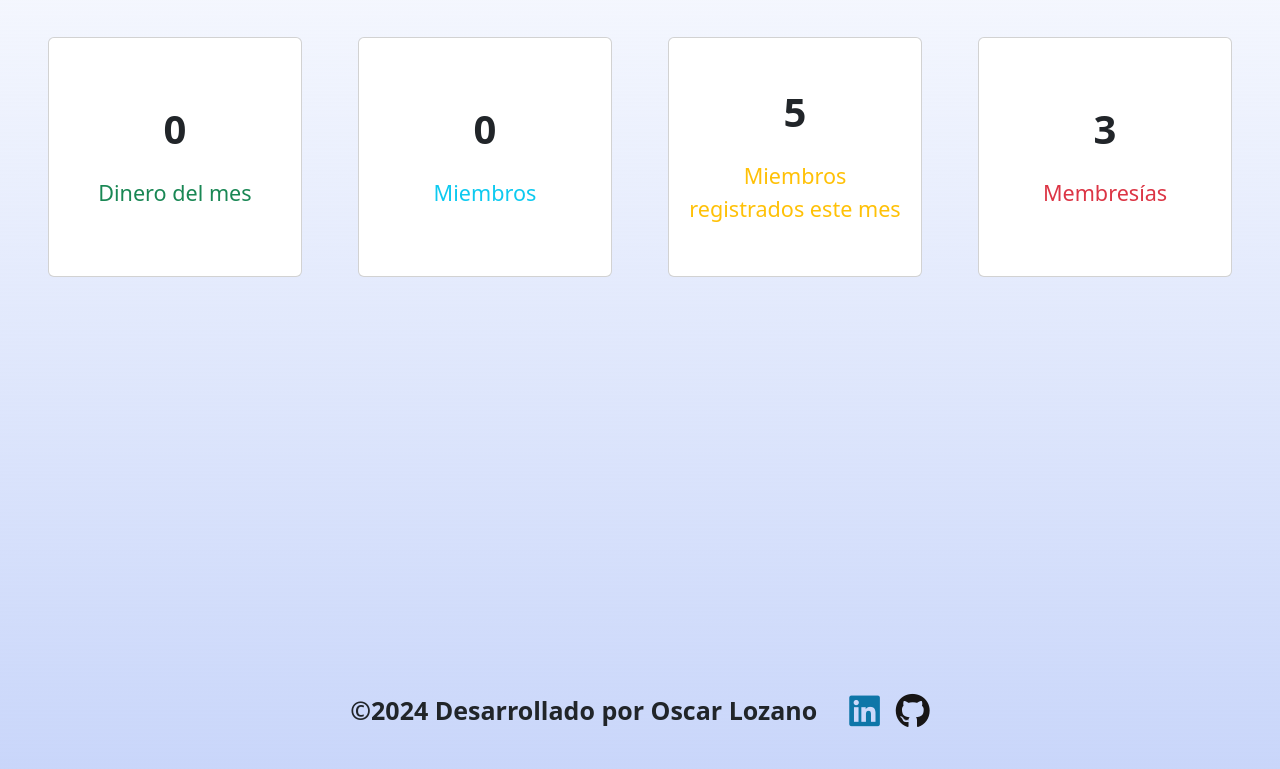
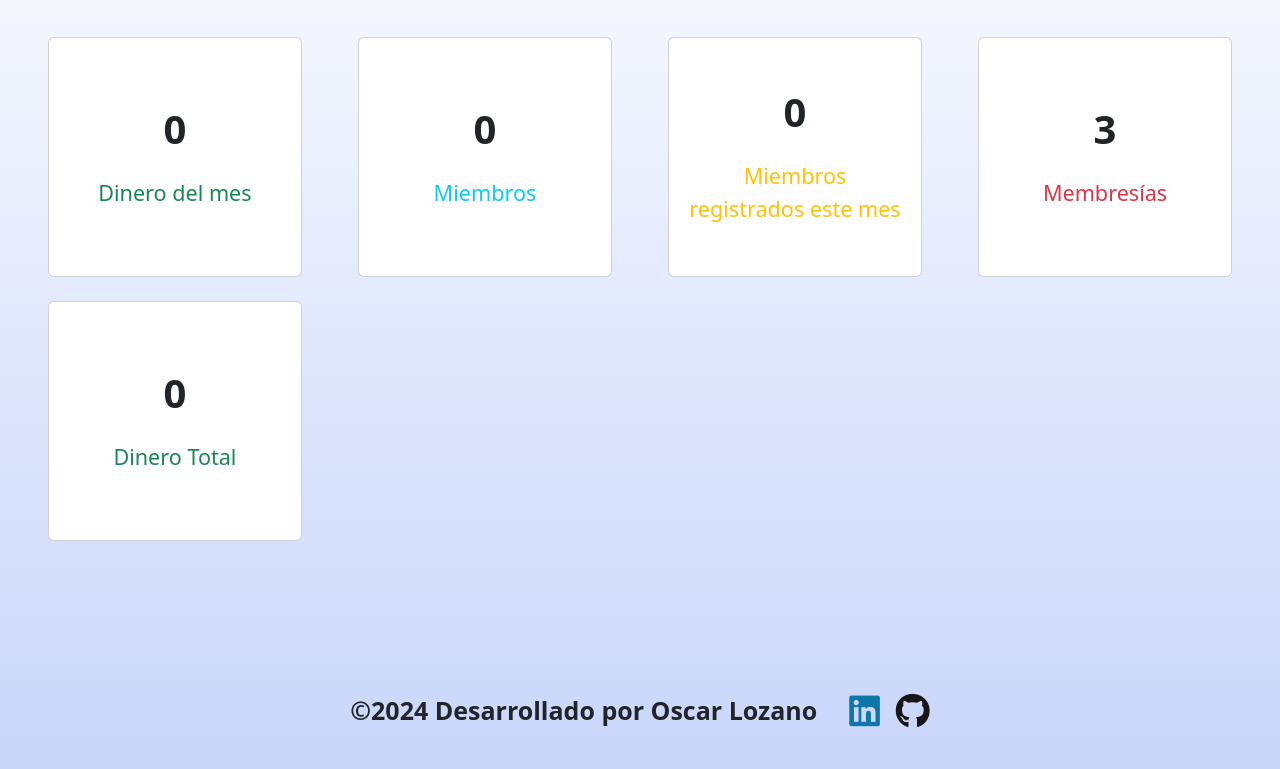
Before and after one commit to Olozano1194/Gimnasio, a Django app: page /welcome/ in a window 1280 px wide. Shown: the part 200-969 px from the top of the page. Run offline with Django 5.2, Linux system fonts and the light colour scheme; data that the repository does not hold is empty; some libraries are stand-ins or nearby versions.

Commit message:
Se implemento en la vista en la funcion welcome filtramos por mes y año los miembros para mostrar los miembros registrados ese mes, tambien filtramos para saber el total de dinero recolectado en el mes y el total de dinero recolectado en los meses

```diff
--- a/gimnasioApp/templates/welcome.html
+++ b/gimnasioApp/templates/welcome.html
@@ -22,7 +22,7 @@
   <div class="col">
     <div class="card">
       <div class="card-body">
-        <h5 class="card-title fs-1 fw-bold">5</h5>
+        <h5 class="card-title fs-1 fw-bold">{{ miembros_mes }}</h5>
         <p class="card-text fs-3 text-warning">Miembros registrados este mes</p>
       </div>
     </div>
@@ -35,5 +35,13 @@
       </div>
     </div>
   </div>
+  <div class="col">
+    <div class="card">
+      <div class="card-body">
+        <h5 class="card-title fs-1 fw-bold">{{ total }}</h5>
+        <p class="card-text fs-3 text-success">Dinero Total</p>
+      </div>
+    </div>
+  </div>
 </div>
 {% endblock %}
--- a/gimnasioApp/views.py
+++ b/gimnasioApp/views.py
@@ -89,17 +89,40 @@ def welcome(request):
     UserGymList = RegistrarUsuarioGym.objects.all().order_by('-id')
     UserDayList = RegistrarUsuarioGymDay.objects.all().order_by('-id')
 
+    now = timezone.now()
+    month = now.month
+    year = now.year
+
     #Calculamos el numero de miembros
     num_miembros = RegistrarUsuarioGym.objects.count()
 
-    #Cantidad de dinero usuarios mensualidad
+    #Filtramos los miembros del gimnasio registrados en el mes
+    miembros_mes = RegistrarUsuarioGym.objects.filter(dateInitial__month=month, dateInitial__year=year)
+    #Cantidad de dinero miembros mensualidad
+    total_gym_mes = sum(user.price for user in miembros_mes)
+
+    #Filtramos los miembros del gimnasio registrados en el mes
+    miembrosDay_mes = RegistrarUsuarioGymDay.objects.filter(dateInitial__month=month, dateInitial__year=year)
+    #Cantidad de dinero del dia
+    total_day_mes = sum(user.price for user in miembrosDay_mes)
+
+    #Cantidad de dinero del mes
+    total_month = total_gym_mes + total_day_mes
+
+    #Filtramos los miembros registrados en el mes actual
+    miembros_mes = RegistrarUsuarioGym.objects.filter(dateInitial__month=month, dateInitial__year=year).count()
+
+    #Total de dinero en el gym
     total_gym = sum(user.price for user in UserGymList)
-    #Cantidad de dinero del dia
     total_day = sum(user.price for user in UserDayList)
-    #Cantidad de dinero del mes
-    total_month = total_gym + total_day
+    total = total_gym + total_day
 
-    return render(request, 'welcome.html', { 'num_miembros': num_miembros, 'total_month': total_month})
+    return render(request, 'welcome.html', {
+        'num_miembros': num_miembros,
+        'total_month': total_month,
+        'miembros_mes': miembros_mes,
+        'total': total
+        })
 
 #Esta parte es la vista de los usuarios del gym
 #@login_required
```
